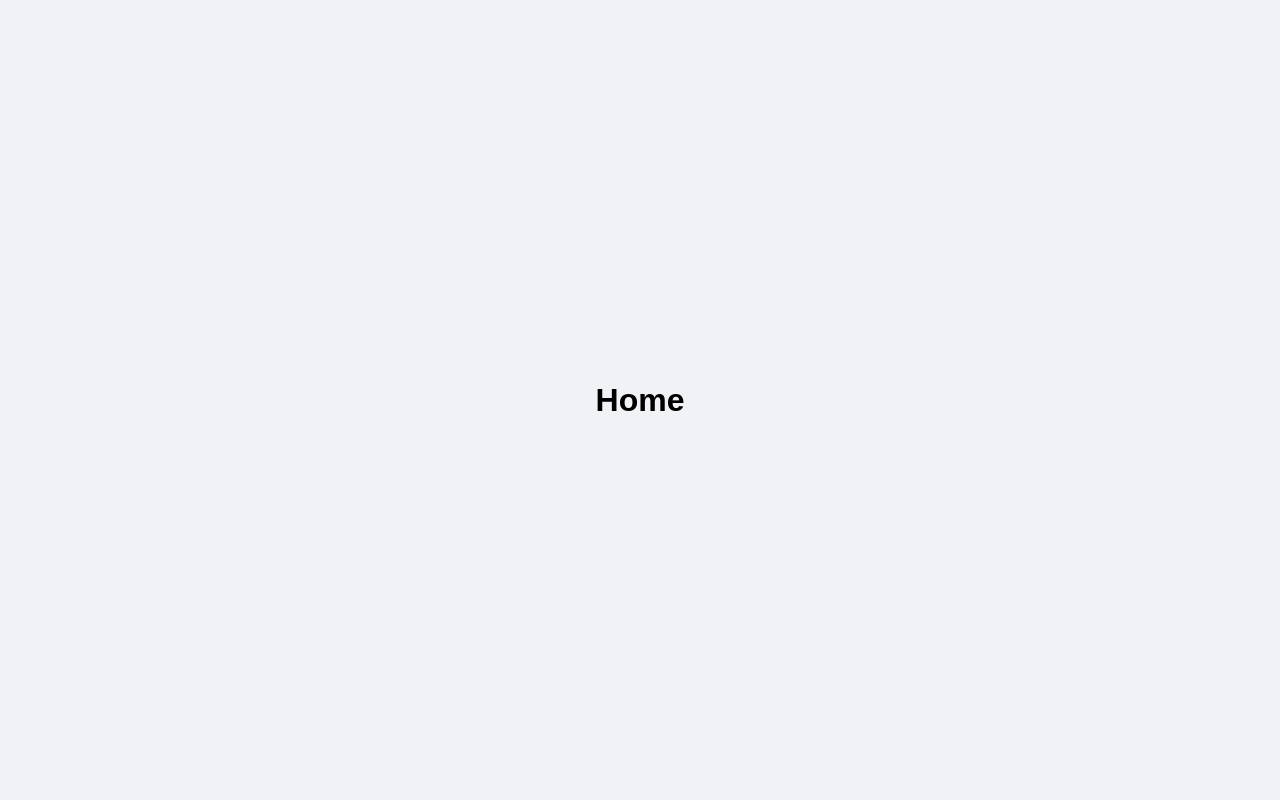
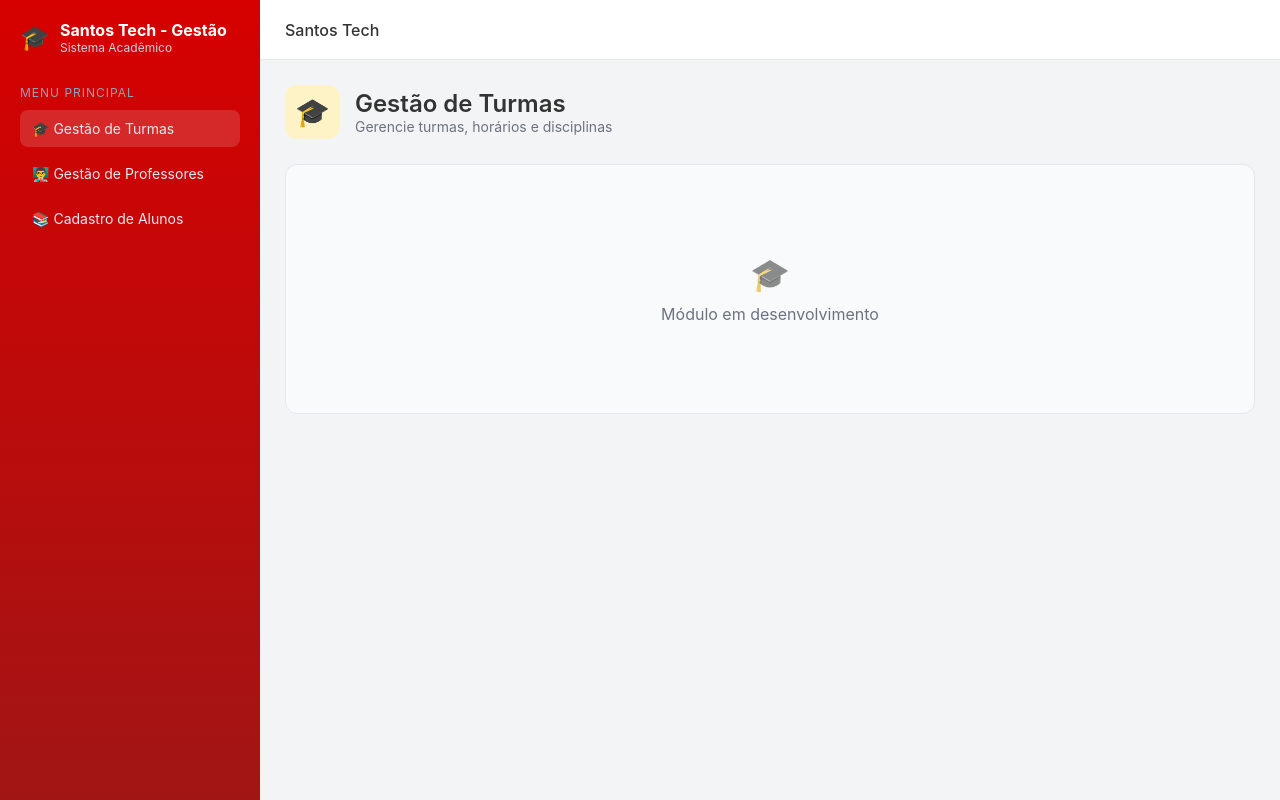
Before and after one commit to ViniciusJustino/Santos-Tech_fullstack, a website: page pages/home/home.html in a window 1280 px wide. Drawn offline with Linux system fonts and the light colour scheme; files whose address does not match are found by name.

Commit message:
Add files via upload

```diff
--- a/controller/controller_login.js
+++ b/controller/controller_login.js
@@ -1,5 +1,5 @@
 const path = require('path');
-const models_usuarios = require('../models/usuario')
+
 
 
 module.exports.postUsuario = (req, res) => {
@@ -15,6 +15,7 @@ module.exports.postUsuario = (req, res) => {
                     if(erro)return res.statua(401);
 
                     req.session.logado = true;
+                    req.session.admin = usuario.admin_id != 0 ? true : false;
                     res.redirect('/home');
                 }
             );
--- a/package.json
+++ b/package.json
@@ -2,16 +2,17 @@
   "name": "turma-2---programacao",
   "version": "1.0.0",
   "description": "",
-  "main": "server.js",
+  "main": "program.js",
   "scripts": {
     "test": "echo \"Error: no test specified\" && exit 1",
-    "start": "node server.js"
+    "start": "node program.js"
   },
   "keywords": [],
   "author": "",
   "license": "ISC",
   "type": "commonjs",
   "dependencies": {
+    "dotenv": "^17.3.1",
     "express": "^5.2.1",
     "express-session": "^1.19.0",
     "helmet": "^8.1.0",
--- a/pages/home/home.css
+++ b/pages/home/home.css
@@ -1,83 +1,142 @@
-/* Reset básico para remover margens padrão */
 * {
     margin: 0;
     padding: 0;
     box-sizing: border-box;
-    font-family: Arial, sans-serif;
 }
 
 body {
-    background-color: #f0f2f5;
+    font-family: 'Inter', sans-serif;
+    background-color: #f3f4f6;
+    color: #333;
+}
+
+.layout {
     display: flex;
-    justify-content: center;
-    align-items: center;
     height: 100vh;
 }
 
-.login-container {
-    background-color: #ffffff;
-    padding: 2rem;
-    border-radius: 8px;
-    box-shadow: 0 4px 12px rgba(0, 0, 0, 0.1);
-    width: 100%;
-    max-width: 400px;
+/* SIDEBAR */
+.sidebar {
+    width: 260px;
+    background: linear-gradient(180deg, #d60000, #a11515);
+    color: #fff;
+    padding: 20px;
     display: flex;
     flex-direction: column;
-    align-items: center;
 }
 
-.login-form h2 {
-    text-align: center;
-    margin-bottom: 1.5rem;
-    color: #333;
+.logo {
+    display: flex;
+    align-items: center;
+    gap: 10px;
+    margin-bottom: 30px;
 }
 
-.input-group {
-    margin-bottom: 1rem;
+.logo-icon {
+    font-size: 24px;
 }
 
-.input-group label {
+.logo small {
     display: block;
-    margin-bottom: 0.5rem;
-    color: #666;
+    font-size: 12px;
+    color: #cbd5e1;
 }
 
-.input-group input {
-    width: 100%;
-    padding: 0.75rem;
-    border: 1px solid #ddd;
-    border-radius: 4px;
-    outline: none;
+.menu-title {
+    font-size: 12px;
+    letter-spacing: 1px;
+    color: #94a3b8;
+    margin-bottom: 10px;
 }
 
-.input-group input:focus {
-    border-color: #007bff;
+.sidebar nav {
+    display: flex;
+    flex-direction: column;
+    gap: 8px;
 }
 
-button {
-    width: 100%;
-    padding: 0.75rem;
-    border: none;
-    border-radius: 4px;
-    background-color: #007bff;
-    color: white;
-    font-size: 1rem;
-    cursor: pointer;
-    transition: background 0.3s;
+.sidebar nav a {
+    text-decoration: none;
+    color: #e2e8f0;
+    padding: 10px 12px;
+    border-radius: 8px;
+    transition: 0.3s;
+    font-size: 14px;
 }
 
-button:hover {
-    background-color: #0056b3;
+.sidebar nav a:hover {
+    background-color: rgba(255, 255, 255, 0.1);
 }
 
-.footer-text {
-    margin-top: 1rem;
-    text-align: center;
-    font-size: 0.85rem;
-    color: #777;
+.sidebar nav a.active {
+    background-color: rgba(255, 255, 255, 0.15);
 }
 
-.footer-text a {
-    color: #007bff;
-    text-decoration: none;
+/* CONTEÚDO */
+.content {
+    flex: 1;
+    display: flex;
+    flex-direction: column;
 }
+
+.topbar {
+    height: 60px;
+    background-color: #ffffff;
+    display: flex;
+    align-items: center;
+    padding: 0 25px;
+    border-bottom: 1px solid #e5e7eb;
+    font-weight: 500;
+}
+
+/* HEADER DA PÁGINA */
+.page-header {
+    display: flex;
+    align-items: center;
+    gap: 15px;
+    padding: 25px;
+}
+
+.page-header .icon {
+    font-size: 28px;
+    background-color: #fef3c7;
+    padding: 10px;
+    border-radius: 12px;
+}
+
+.page-header h1 {
+    font-size: 24px;
+    font-weight: 600;
+}
+
+.page-header p {
+    font-size: 14px;
+    color: #6b7280;
+}
+
+/* CARD */
+.card {
+    margin: 0 25px;
+    background-color: #f9fafb;
+    border: 1px solid #e5e7eb;
+    border-radius: 12px;
+    height: 250px;
+    display: flex;
+    align-items: center;
+    justify-content: center;
+}
+
+.card-content {
+    text-align: center;
+    color: #6b7280;
+}
+
+.card-icon {
+    font-size: 32px;
+    margin-bottom: 10px;
+    opacity: 0.6;
+}
+
+#estoque{
+    visibility: hidden;
+}
--- a/pages/home/home.html
+++ b/pages/home/home.html
@@ -7,7 +7,53 @@
     <link rel="stylesheet" href="/home/home.css">
 </head>
 <body>
-    <h1>Home</h1>
+    <div class="layout">
+
+    <!-- Sidebar -->
+        <aside class="sidebar">
+            <div class="logo">
+                <div class="logo-icon">🎓</div>
+                <div>
+                    <strong>Santos Tech - Gestão</strong>
+                    <small>Sistema Acadêmico</small>
+                </div>
+            </div>
+
+            <p class="menu-title">MENU PRINCIPAL</p>
+
+            <nav>
+                <a href="#" class="active">🎓 Gestão de Turmas</a>
+                <a href="#">👨‍🏫 Gestão de Professores</a>
+                <a href="#">📚 Cadastro de Alunos</a>
+                <a href="#" id="estoque">🏬 Gestão de Estoque</a>
+            </nav>
+        </aside>
+
+        <!-- Conteúdo -->
+        <main class="content">
+
+            <header class="topbar">
+                Santos Tech
+            </header>
+
+            <section class="page-header">
+                <div class="icon">🎓</div>
+                <div>
+                    <h1>Gestão de Turmas</h1>
+                    <p>Gerencie turmas, horários e disciplinas</p>
+                </div>
+            </section>
+
+            <section class="card">
+                <div class="card-content">
+                    <div class="card-icon">🎓</div>
+                    <p>Módulo em desenvolvimento</p>
+                </div>
+            </section>
+
+        </main>
+
+    </div>
 </body>
 
 </html>
```
Also changed, not shown: controller/controller_home.js (+6 -4 lines), db/database.js (+14 -18 lines), models/employee.js (added, +7 -0 lines), models/student.js (added, +8 -0 lines), program.js (+4 -3 lines), template/user.js (added, +59 -0 lines), 1 other file.
